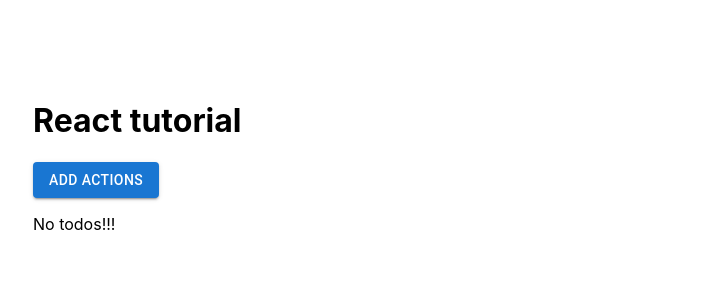
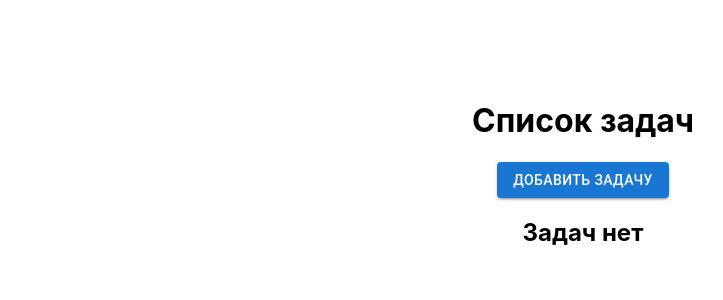
Before and after one commit to KolyaShevelinda/first-project-react, a React (Create React App) app: page / in a window 1280 px wide. Shown: the top 300 px of the page, without its empty margins (57-780 px from the left). Built offline with nearby package versions, Linux system fonts and the light colour scheme.

Commit message:
replace html with material-ui components

```diff
--- a/src/App.js
+++ b/src/App.js
@@ -2,15 +2,21 @@ import React from "react"
 import {useSelector} from "react-redux"
 import TodoList from "./Todo/TodoList"
 import AddTodo from "./Todo/AddTodo";
+import Container from "@material-ui/core/Container";
+import Box from "@material-ui/core/Box";
 
 function App() {
     const todoList = useSelector(state => state.todos)
 
     return (
         <div className="wrapper">
-            <h1>React tutorial</h1>
-            <AddTodo/>
-            {todoList.length ? (<TodoList todos={todoList}/>) : (<p>No todos!!!</p>)}
+            <Container maxWidth="md">
+                <h1 style={{textAlign: 'center'}}>Список задач</h1>
+                <Box textAlign='center'>
+                    <AddTodo/>
+                </Box>
+            </Container>
+            {todoList.length ? (<TodoList todos={todoList}/>) : (<h2 style={{textAlign: 'center'}}>Задач нет</h2>)}
         </div>
     )
 }
--- a/src/Todo/AddTodo.js
+++ b/src/Todo/AddTodo.js
@@ -5,7 +5,6 @@ import Button from "@material-ui/core/Button"
 import Dialog from "@material-ui/core/Dialog"
 import DialogTitle from "@material-ui/core/DialogTitle";
 import DialogContent from "@material-ui/core/DialogContent";
-import DialogContentText from "@material-ui/core/DialogContentText";
 import TextField from "@material-ui/core/TextField";
 import DialogActions from "@material-ui/core/DialogActions";
 
@@ -33,23 +32,30 @@ function AddTodo() {
         setOpen(false);
     };
 
+    // TODO: add validation
+    /*
+    install react-hook-form
+    const { register, handleSubmit,  formState: { errors } } = useForm();
+
+     <input {...register("firstName",{required: true, minLength: 3})} />
+      {errors.firstName?.type === 'required' && <p>First name is required</p>}
+      {errors.firstName?.type === 'minLength' && <p>First name minimum 3 letter</p>}
+     */
+
+
     return (
         <div>
             <Button variant="contained" onClick={handleClickOpen}>
-                Add actions
+                Добавить задачу
             </Button>
             <Dialog open={open} onClose={handleClose}>
-                <DialogTitle>Add action list</DialogTitle>
+                <DialogTitle>Добавить задачу</DialogTitle>
                 <DialogContent>
-                    <DialogContentText>
-                        Input name add action
-                    </DialogContentText>
                     <TextField
                         value={value}
                         onChange={event => setValue(event.target.value)}
                         autoFocus
                         margin="dense"
-                        label="Add action"
                         id="name"
                         fullWidth
                         variant="standard"
@@ -57,7 +63,7 @@ function AddTodo() {
                 </DialogContent>
                 <DialogActions>
                     <form style={{marginBottom: '1rem'}} onSubmit={createTodo}>
-                        <Button onClick={handleClose}>Cansel</Button>
+                        <Button onClick={handleClose}>Cancel</Button>
                         <Button onClick={handleClose} type='submit'>Add todo</Button>
                     </form>
                  </DialogActions>
@@ -67,37 +73,3 @@ function AddTodo() {
 }
 
 export default AddTodo
-
-// import React, {useState} from "react";
-// import {useDispatch} from "react-redux";
-// import {addTodo} from "../redux/actions/todos.actions";
-// import Button from "@material-ui/core/Button";
-//
-// const styles = {
-//     input: {
-//         marginRight: '1rem'
-//     }
-// }
-//
-// function AddTodo() {
-//     const dispatch = useDispatch();
-//     const [value, setValue] = useState('');
-//
-//     function createTodo(event) {
-//         event.preventDefault();
-//         dispatch(addTodo({
-//             title: value,
-//             id: Date.now(),
-//             completed: false
-//         }))
-//     }
-//
-//     return (
-//         <form style={{marginBottom: '1rem'}} onSubmit={createTodo}>
-//             <input style={styles.input} value={value} onChange={event => setValue(event.target.value)}/>
-//             <Button variant="contained" type='submit'>Add todo</Button>
-//         </form>
-//     )
-// }
-//
-// export default AddTodo
--- a/src/Todo/TodoItem.js
+++ b/src/Todo/TodoItem.js
@@ -2,6 +2,16 @@ import React from 'react'
 import PropTypes from 'prop-types'
 import {useDispatch} from "react-redux";
 import {removeTodo, toggleTodo} from "../redux/actions/todos.actions";
+import Checkbox from "@material-ui/core/Checkbox";
+import List from "@material-ui/core/List";
+import ListItem from "@material-ui/core/ListItem";
+import IconButton from "@material-ui/core/IconButton";
+import ListItemText from "@material-ui/core/ListItemText";
+import DeleteIcon from '@material-ui/icons/Delete';
+import ListItemButton from "@material-ui/core/ListItemButton";
+import ListItemIcon from "@material-ui/core/ListItemIcon";
+import Container from "@material-ui/core/Container";
+
 
 const styles = {
     li: {
@@ -13,14 +23,17 @@ const styles = {
         borderRadius: '5px',
         marginBottom: '.5rem'
     },
-    input: {
+    checked: {
         marginRight: '1rem'
     }
 }
 
 function TodoItem({todo, index}) {
     const dispatch = useDispatch();
-    const classes = []
+    const classes = [];
+    const label = {inputProps: {'aria-label': 'Checkbox'}};
+    const [dense, setDense] = React.useState(false);
+    const [secondary, setSecondary] = React.useState(false);
 
     if (todo.completed) {
         classes.push('done')
@@ -35,19 +48,28 @@ function TodoItem({todo, index}) {
     }
 
     return (
-        <li style={styles.li}>
-            <span className={classes.join(' ')}>
-                <input
-                    type="checkbox"
-                    checked={todo.completed}
-                    style={styles.input}
-                    onChange={() => updateTodo(todo.id)} />
-                <strong>{index + 1}</strong>
-                &nbsp;
-                {todo.title}
-            </span>
-            <button className='rm' onClick={deleteTodo.bind(null, todo.id)}>&times;</button>
-        </li>
+        <Container maxWidth="md">
+            <List dense={dense}>
+                <ListItem
+                    secondaryAction={
+                        <IconButton edge="end" aria-label="comments" onClick={deleteTodo.bind(null, todo.id)}>
+                            <DeleteIcon color="primary"/>
+                        </IconButton>
+                    }
+                    disablePadding
+                >
+                    <ListItemButton role={undefined} dense>
+                        <ListItemIcon>
+                            <Checkbox {...label}
+                                      checked={todo.completed}
+                                      style={styles.checked}
+                                      onChange={() => updateTodo(todo.id)}/>
+                        </ListItemIcon>
+                        <ListItemText primary={todo.title} onClick={() => updateTodo(todo.id)}/>
+                    </ListItemButton>
+                </ListItem>
+            </List>
+        </Container>
     )
 }
 
```
